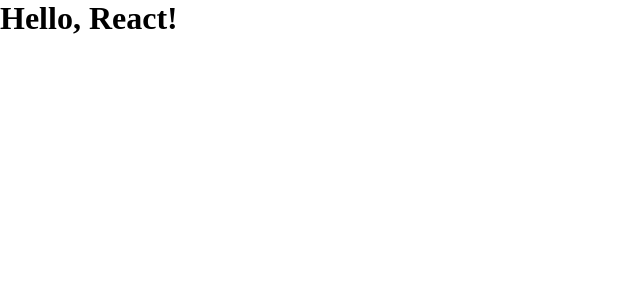
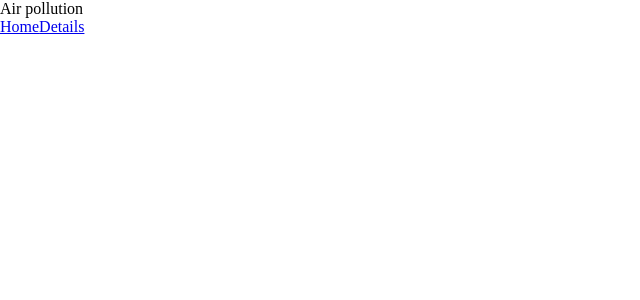
Before and after one commit to PNdunguMaina/e-commerce, a React (Create React App) app: page / in a window 1280 px wide. Shown: the top 300 px of the page, without its empty margins (0-640 px from the left). Built offline with nearby package versions, Linux system fonts and the light colour scheme.

Commit message:
Design file structure

```diff
--- a/src/App.js
+++ b/src/App.js
@@ -1,12 +1,11 @@
 import React from 'react';
 import './App.css';
+import HomeContainer from './components/homePage/HomeContainer';
 
 function App() {
   return (
     <div className="App">
-      <header className="App-header">
-        <h1>Hello, React!</h1>
-      </header>
+      <HomeContainer />
     </div>
   );
 }
--- /dev/null
+++ b/src/components/homePage/HomeContainer.js
@@ -0,0 +1,15 @@
+import React from 'react';
+import { BrowserRouter as Router } from 'react-router-dom';
+import Navigation from '../navigation/Navigation';
+
+function HomeContainer() {
+  return (
+    <Router>
+      <div>
+        <Navigation />
+      </div>
+    </Router>
+  );
+}
+
+export default HomeContainer;
--- /dev/null
+++ b/src/components/navigation/Navigation.js
@@ -0,0 +1,22 @@
+import { NavLink } from 'react-router-dom';
+
+const Navigation = () => {
+  const links = [
+    { id: 1, path: '/', text: 'Home' },
+    { id: 2, path: '/details', text: 'Details' },
+  ];
+  return (
+    <div>
+      <div className="logo-container">Air pollution</div>
+      <nav>
+        {links.map((link) => (
+          <NavLink key={link.id} to={link.path}>
+            {link.text}
+          </NavLink>
+        ))}
+      </nav>
+    </div>
+  );
+};
+
+export default Navigation;
```
Also changed, not shown: package.json (+5 -3 lines), src/components/homePage/HomeItem.js (added, +7 -0 lines), src/utilities/regionsApi.js (added, +8 -0 lines), src/components/detailsPage/DetailsPage.js (added), src/components/regions/Regions.js (added), src/redux/configureStore.js (added), src/redux/details/detailsSlice.js (added), src/redux/home/homeSlice.js (added), 1 other file (tests, documents, lock files or other folders).
